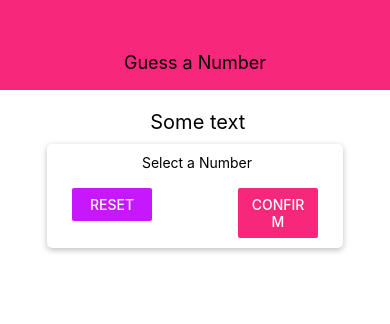
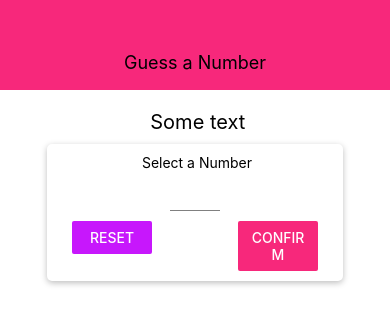
Before and after one commit to alshaboti/React-learn2, a React Native app: screen / in a window 390 px wide. Shown: the top 324 px of the page. Built offline with nearby package versions, Linux system fonts and the light colour scheme.

Commit message:
create Input component

```diff
--- a/components/Header.js
+++ b/components/Header.js
@@ -1,7 +1,7 @@
 import React from 'react';
 import { View, Text, StyleSheet } from 'react-native';
 
-import Color from '../constants/colors';
+import Colors from '../constants/Colors';
 
 
 const Header = props => {
@@ -17,7 +17,7 @@ const styles = StyleSheet.create({
         width: '100%',
         height: 90,
         paddingTop: 35,
-        backgroundColor: Color.primery,
+        backgroundColor: Colors.primery,
         alignItems: 'center',
         justifyContent: 'center'
     },
--- /dev/null
+++ b/components/Input.js
@@ -0,0 +1,18 @@
+import React from 'react';
+import { View, TextInput, StyleSheet } from 'react-native';
+
+const Input = props => {
+    return <TextInput style={{ ...styles.input, ...props.style }} />
+};
+
+const styles = StyleSheet.create({
+    input: {
+        height: 30,
+        borderBottomColor: 'gray',
+        borderBottomWidth: 1,
+        marginVertical: 10
+    }
+
+
+});
+export default Input;
--- a/screens/StartGameScreen.js
+++ b/screens/StartGameScreen.js
@@ -2,7 +2,8 @@ import React from 'react';
 import { View, StyleSheet, Text, TextInput, Button } from 'react-native';
 
 import Card from '../components/Card';
-import Color from '../constants/colors';
+import Colors from '../constants/Colors';
+import Input from '../components/Input';
 
 const StartGameScreen = props => {
     return (
@@ -11,13 +12,13 @@ const StartGameScreen = props => {
             <Text style={styles.title}> Some text</Text>
             <Card style={styles.inputContainer}>
                 <Text> Select a Number</Text>
-                <TextInput />
+                <Input style={styles.input} />
                 <View style={styles.buttonContainer}>
                     <View style={styles.buttonView}>
-                        <Button title="Reset" onPress={() => { }} color={Color.accent} />
+                        <Button title="Reset" onPress={() => { }} color={Colors.accent} />
                     </View>
                     <View style={styles.buttonView}>
-                        <Button title="Confirm" onPress={() => { }} color={Color.primery} />
+                        <Button title="Confirm" onPress={() => { }} color={Colors.primery} />
                     </View>
                 </View>
             </Card>
@@ -48,7 +49,12 @@ const styles = StyleSheet.create({
     },
     buttonView: {
         width: 80
+    },
+    input: {
+        width: 50,
+        textAlign: 'center'
     }
+
 });
 
 export default StartGameScreen;
```
Also changed, not shown: constants/Colors.js (renamed from constants/colors.js).
